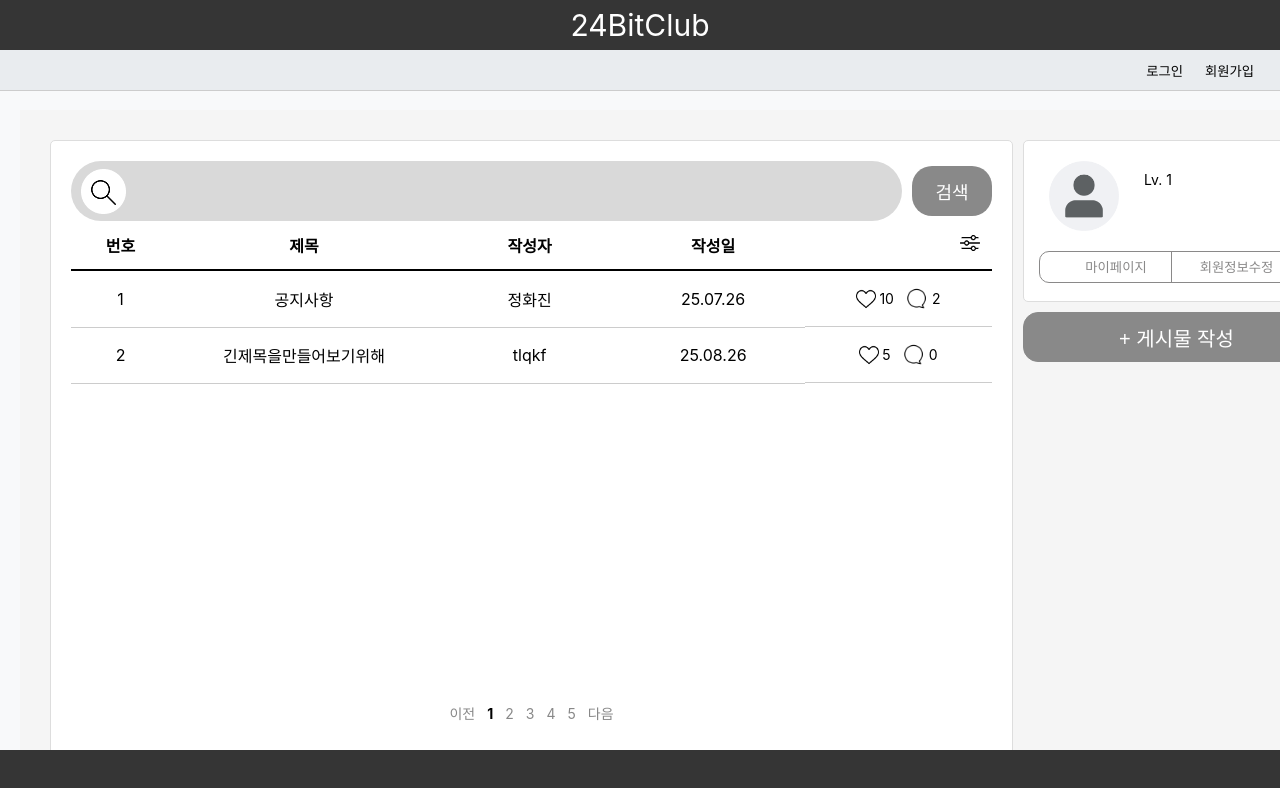
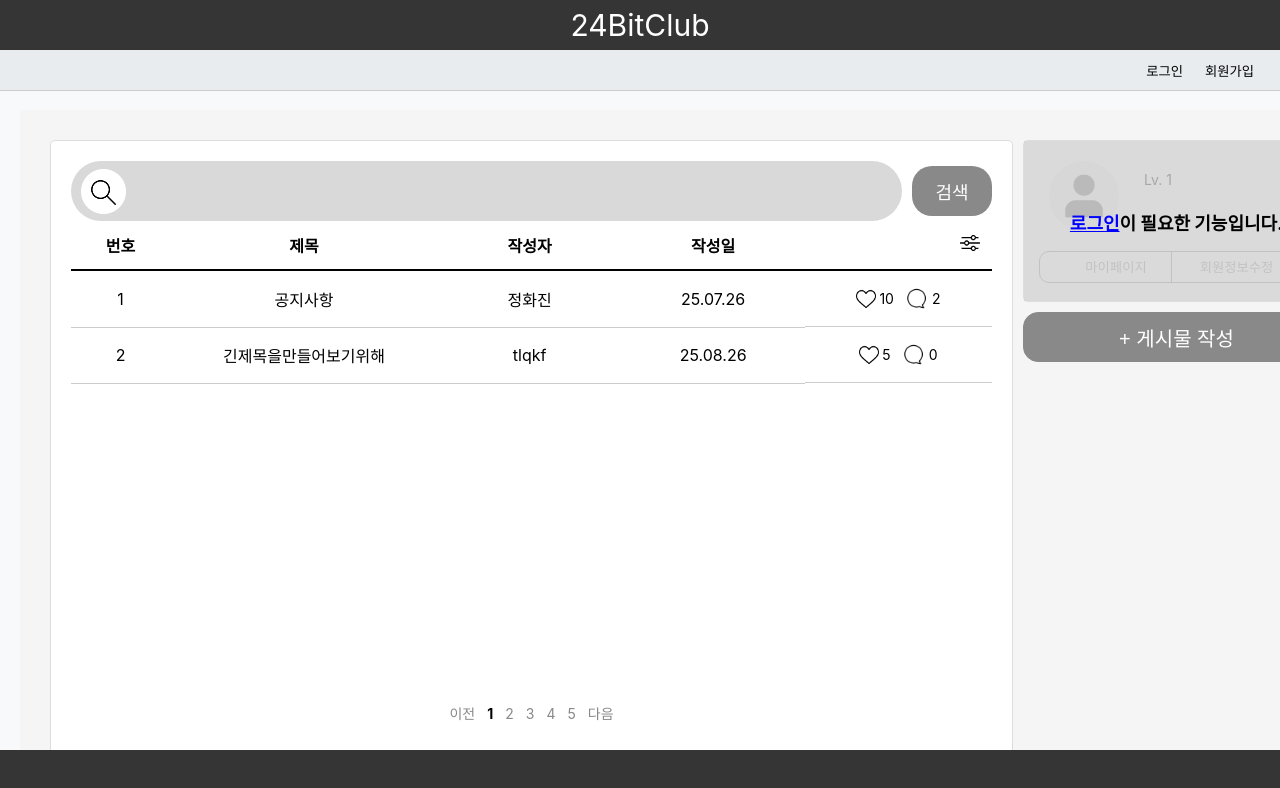
Before and after one commit to dododokk/24BitClub-React, a React (Create React App) app: page / in a window 1280 px wide. Shown: the top 788 px of the page. Built offline with nearby package versions, Linux system fonts and the light colour scheme.

Commit message:
로그인 여부에 따른 메인화면

```diff
--- a/src/component/Board.js
+++ b/src/component/Board.js
@@ -10,9 +10,11 @@ import searchIcon from "../image/search-icon.png";
 import searchButton from "../image/search-button.png";
 import profile from "../image/profile.png";
 import styles from '../style/Board.module.css';
+
 function Board() {
   const navigate = useNavigate();
   const { userId } = useContext(UserContext);
+  const { isLoggedIn, setIsLoggedIn } = useContext(AuthContext);
   const [posts, setPosts] = useState([]);
   useEffect(() => {
     const tempData = [
@@ -79,6 +81,7 @@ function Board() {
             </div>
           <aside className={styles.aside}>
                 <div className={styles.mypage}>
+                  {!isLoggedIn && <div className={styles.overlay}><p id={styles.warning}><span id={styles.needLogin} onClick={()=>navigate('/login')}>로그인</span>이 필요한 기능입니다.</p></div>}
                     <div id={styles.info}>
                       <img src={profile}/>
                       <div id={styles.id}>
@@ -92,7 +95,7 @@ function Board() {
                         <button id={styles.modify}>회원정보수정</button>
                     </div>
                 </div>
-                <button id={styles.newpost} onClick={()=> navigate('/write')}>
+                <button id={styles.newpost} onClick={()=> {isLoggedIn ? navigate('/write') : alert("로그인이 필요한 기능입니다.")}}>
                   + 게시물 작성
                 </button>
             </aside>
--- a/src/component/Nav.js
+++ b/src/component/Nav.js
@@ -2,11 +2,13 @@
 import React, { useContext } from 'react';
 import { useNavigate } from 'react-router-dom';
 import { AuthContext } from '../context/AuthContext';
+import { UserContext } from '../context/UserContext';
 import styles from "../style/Nav.module.css";
 
 function Nav() {
   const navigate = useNavigate();
   const { isLoggedIn, setIsLoggedIn } = useContext(AuthContext);
+  const { setUserId, setUserPw } = useContext(UserContext);
 
   const handleLogin = () => {
     navigate('/login');
@@ -14,6 +16,8 @@ function Nav() {
 
   const handleLogout = () => {
     setIsLoggedIn(false);
+    setUserId("");
+    setUserPw("");
     navigate('/');
   };
 
--- a/src/style/Board.module.css
+++ b/src/style/Board.module.css
@@ -237,6 +237,7 @@ tr td:nth-child(2){
 }
 
 .mypage {
+    position: relative;
     background-color: #fff;
     border: 1px solid #ddd;
     border-radius: 5px;
@@ -244,6 +245,27 @@ tr td:nth-child(2){
     height: 130px;
     min-width: 250px;
     max-width: 280px;
+}
+.overlay{
+  position: absolute;
+  top: 0;
+  left: 0;
+  width: 100%;
+  height: 100%;
+  background-color: rgba(209, 209, 209, 0.8);
+  z-index: 2;
+}
+
+#warning{
+  text-align: center;
+  line-height: 130px;
+  font-weight: bold;
+  font-size: 18px;
+}
+#needLogin{
+  color: blue;
+  text-decoration: underline;
+  cursor: pointer;
 }
 
 
```
